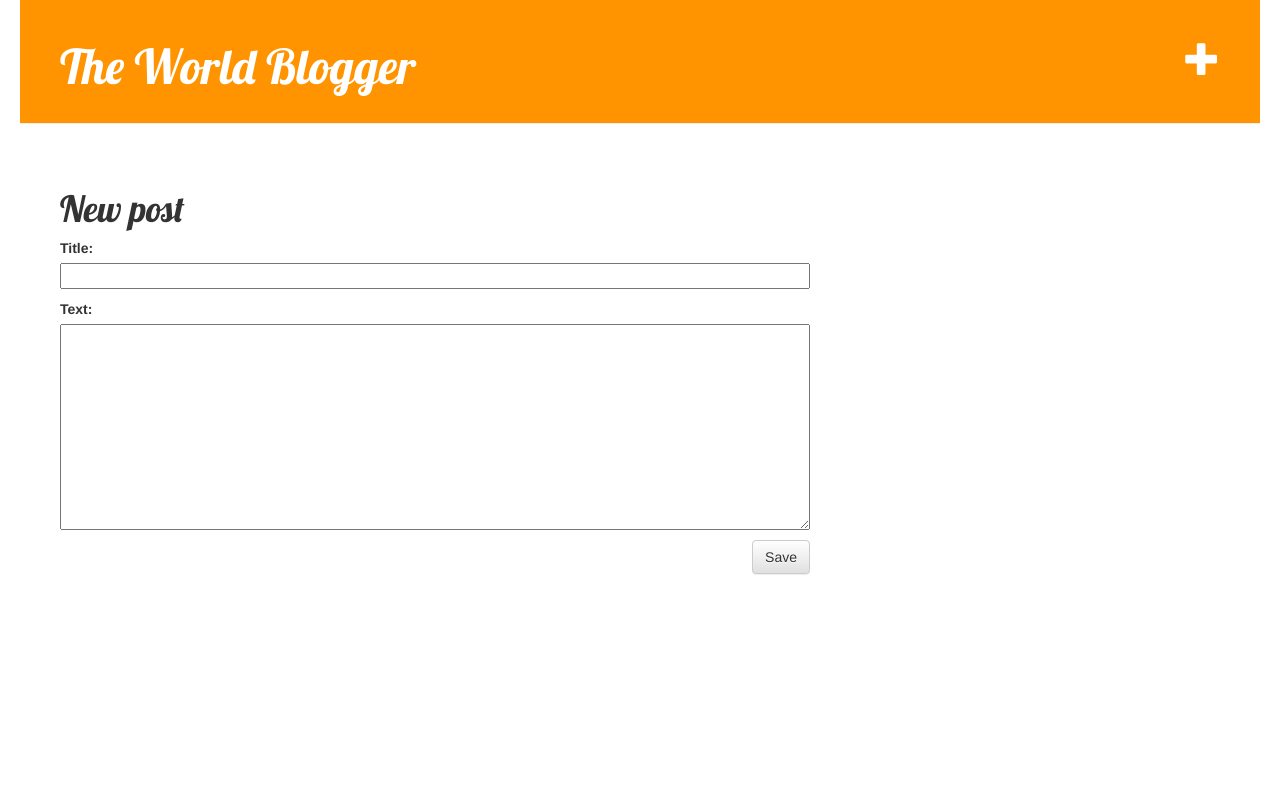
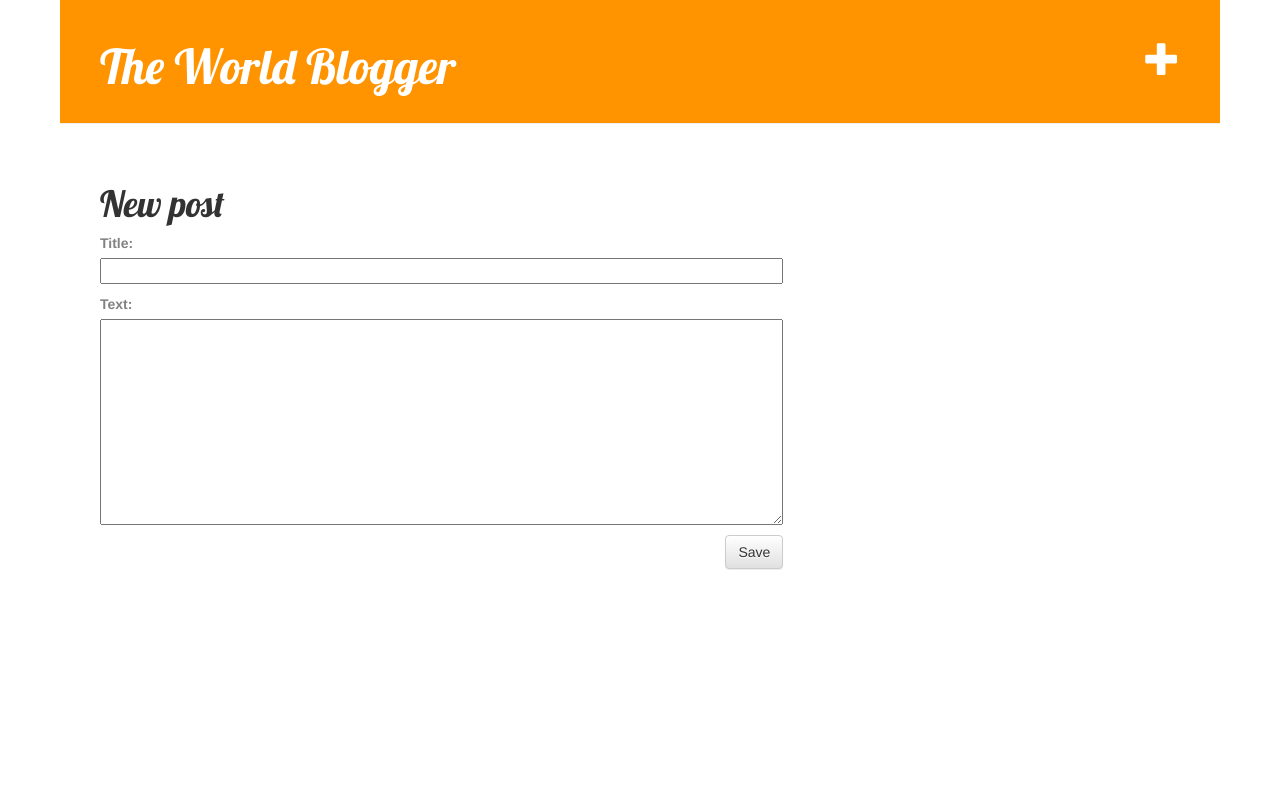
Before and after one commit to werner-sys/my-first-world, a Django app: page /post/new/ in a window 1280 px wide. Run offline with Django 3.2, Linux system fonts and the light colour scheme; some libraries are stand-ins or nearby versions.

Commit message:
Implantar proyecto m

```diff
--- a/world/models.py
+++ b/world/models.py
@@ -12,6 +12,7 @@ class Post(models.Model):
             default=timezone.now)
     published_date = models.DateTimeField(
             blank=True, null=True)
+    upload = models.FileField(upload_to='musicas/', blank=True, null=True)
 
     def publish(self):
         self.published_date = timezone.now()
--- a/world/static/css/world.css
+++ b/world/static/css/world.css
@@ -3,9 +3,14 @@ h1 a {
     font-family: 'Lobster';
 }
 
+p {
+    color: #828282;
+}
+
+
 body {
-    padding-left: 20px;
-    padding-right: 20px;
+    padding-left: 60px;
+    padding-right: 60px;
 }
 
 .page-header {
@@ -45,7 +50,7 @@ h1, h2, h3, h4 {
 
 .postpubli {
      margin-top:60px;
-     margin-bottom: 50px;
+     margin-bottom: 55px;
      margin-left:40px;
      margin-right:40px;
 }
@@ -78,3 +83,9 @@ h1, h2, h3, h4 {
     font-size: 15pt;
     margin-right:30px;
 }
+
+.new {
+    margin-top:40px;
+    margin-left:40px;
+    margin-right:40px;
+}
--- a/world/templates/world/post_edit.html
+++ b/world/templates/world/post_edit.html
@@ -1,15 +1,17 @@
 {% extends 'world/base.html' %}
 
 {% block content %}
-    <div class="content container">
+    <!-- <div class="content container"> -->
         <div class="row">
             <div class="col-md-8">
+            <div class="new">
                 <h1>New post</h1>
                 <form method="POST" class="post-form">
                     {% csrf_token %} {{ form.as_p }}
                     <button type="submit" class="save btn btn-default">Save</button>
                 </form>
            </div>
+           </div>
         </div>
     </div>
 {% endblock %}
--- a/world/urls.py
+++ b/world/urls.py
@@ -6,4 +6,5 @@ urlpatterns = [
     url(r'^post/(?P<ok>\d+)/$', views.post_detail, name='post_detail'),
     url(r'^post/new/$', views.post_new, name='post_new'),
     url(r'^post/(?P<pk>\d+)/edit/$', views.post_edit, name='post_edit'),
+    url(r'^download/(?P<path>.*)/$', views.bajar, name='post_descarga'),
 ]
--- a/world/views.py
+++ b/world/views.py
@@ -1,8 +1,11 @@
-from world.models import Post
+import os
+from django.conf import settings
+from django.http import HttpResponse, Http404
+from .models import Post
 from django.utils import timezone
-from django.shortcuts import render, get_object_or_404
+from django.shortcuts import render, get_object_or_404, redirect
 from .forms import PostForm
-from django.shortcuts import redirect
+
 
 
 def post_list(request):
@@ -40,3 +43,12 @@ def post_edit(request, pk):
         else:
             form = PostForm(instance=post)
         return render(request, 'world/post_edit.html', {'form': form})
+
+def bajar(request, path):
+    file_path = os.path.join(settings.MEDIA_ROOT, path)
+    if os.path.exists(file_path):
+        with open(file_path, 'rb') as fh:
+            response = HttpResponse(fh.read(), content_type="mp3")
+            response['Content-Disposition'] = 'inline; filename=' + os.path.basename(file_path)
+            return response
+    raise Http404
```
Also changed, not shown: world/templates/world/post_detail.html (+7 -2 lines), world/templates/world/post_play.html (added, +12 -0 lines), world/migrations/0002_post_upload.py (added), world/migrations/0003_auto_20200610_0252.py (added), world/migrations/0004_auto_20200610_0311.py (added), world/templates/world/base.html (line endings or trailing spaces), 4 other files.
